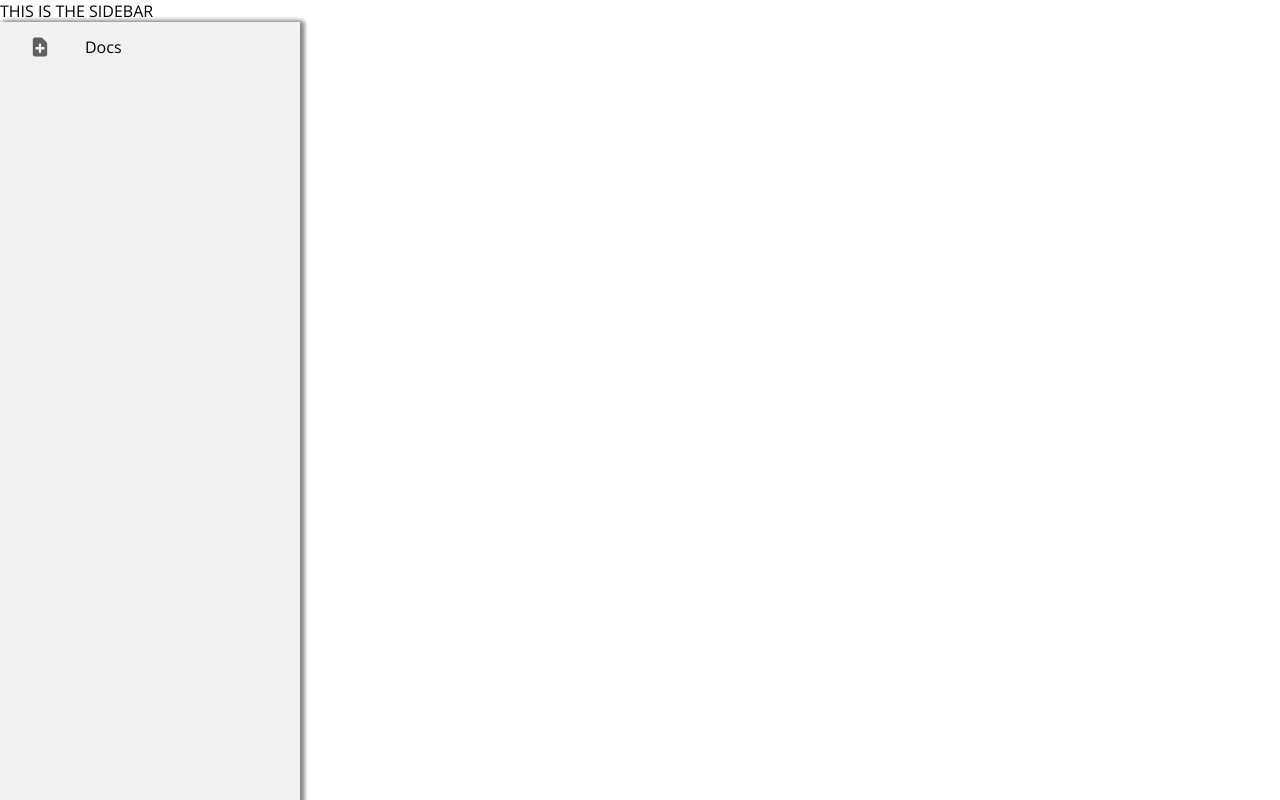
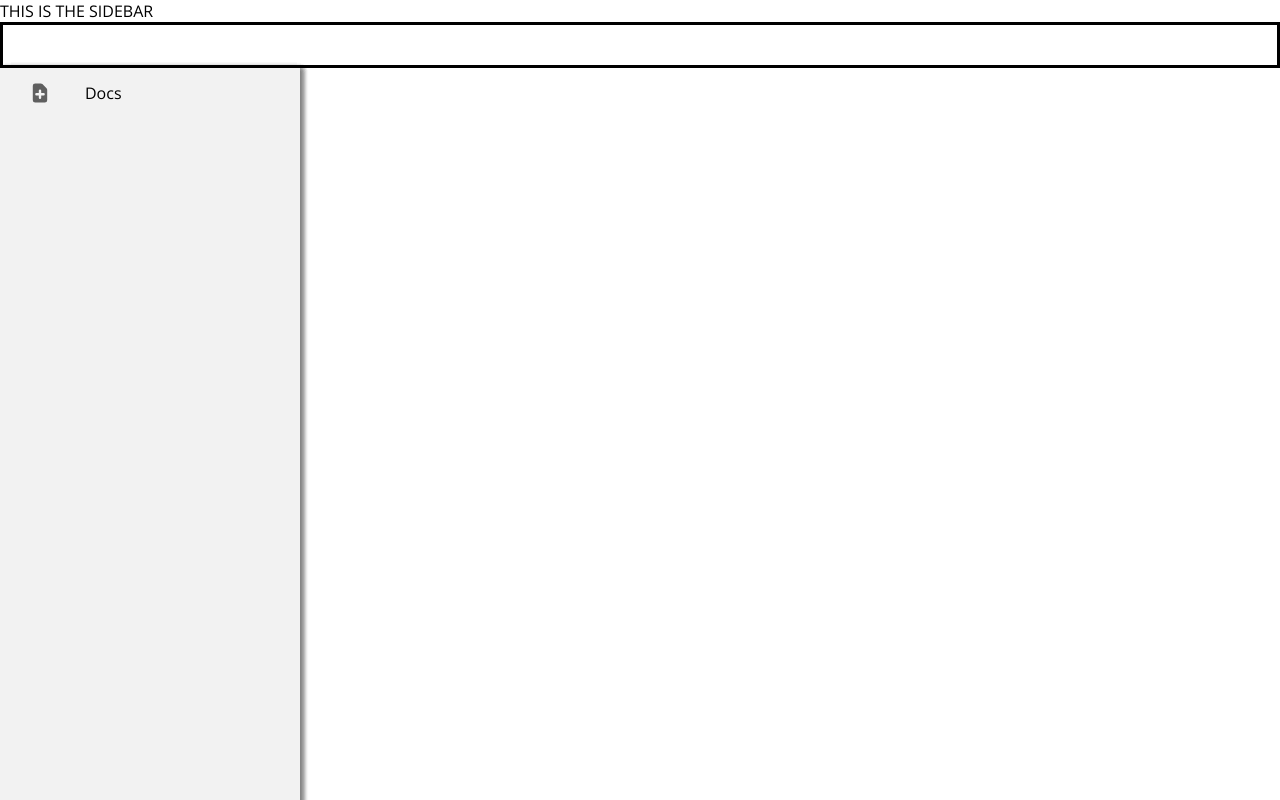
Before and after one commit to Koketso1999/SERITI_ASSESSMENT, a React (Create React App) app: page /dashboard in a window 1280 px wide. Built offline with nearby package versions, Linux system fonts and the light colour scheme.

Commit message:
continue

```diff
--- a/src/Components/SideNav/SideNav.Elements.js
+++ b/src/Components/SideNav/SideNav.Elements.js
@@ -1,8 +1,10 @@
 import styled from "styled-components";
 
 export const TopContainer = styled.section`
-
-
+display: flex;
+align-items: center;
+padding: 20px 25px;
+border-style: solid;
 `;
 export const SideContainer = styled.section`
  background-color: #f2f2f2;
--- a/src/globalStyles.js
+++ b/src/globalStyles.js
@@ -9,7 +9,10 @@ const GlobalStyle = createGlobalStyle`
     font-family: 'Open Sans', sans-serif;
    }
 
-
+   html,
+   body {
+     height: 100%;
+   }
 
 
   `;
```
